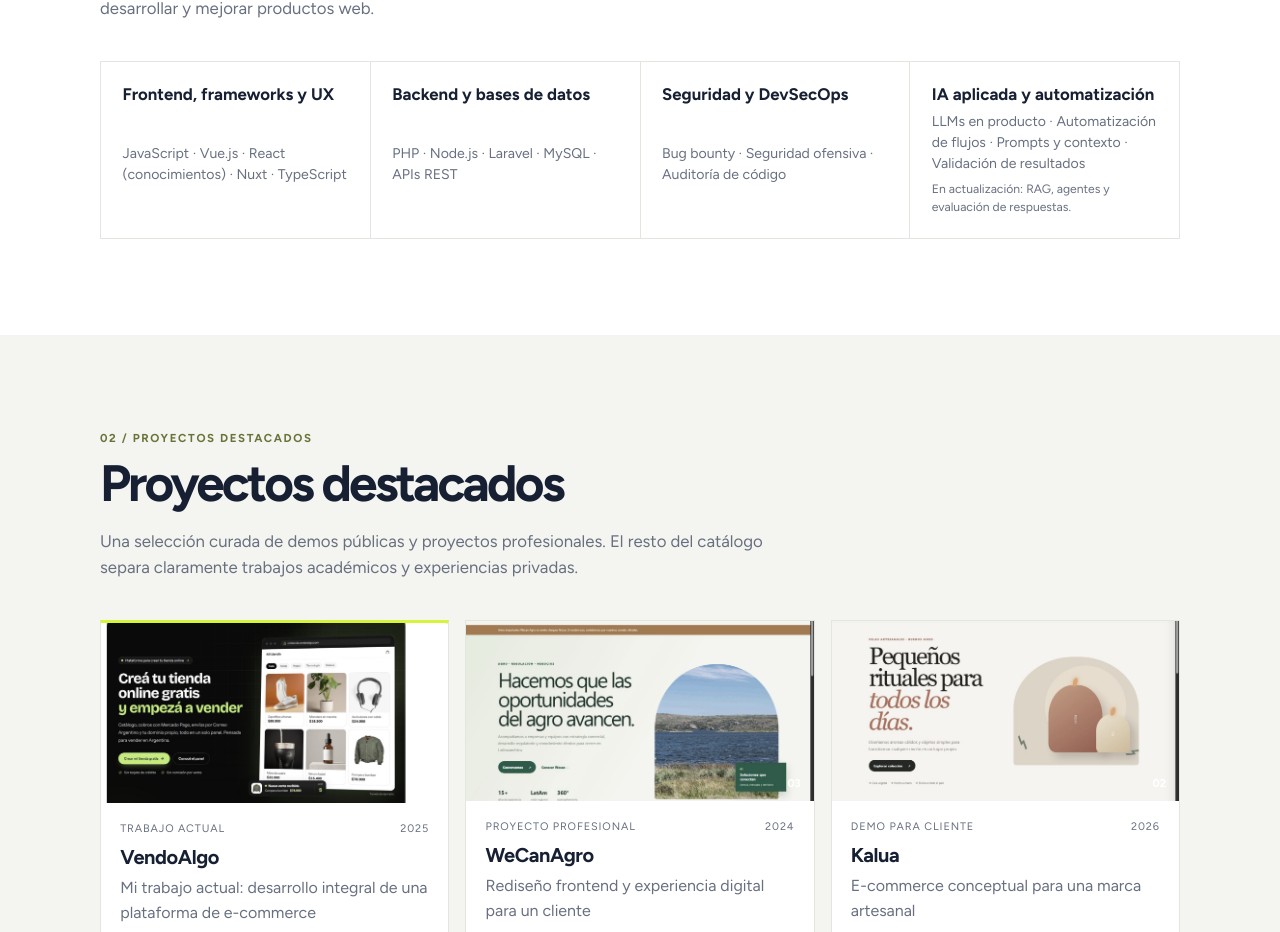
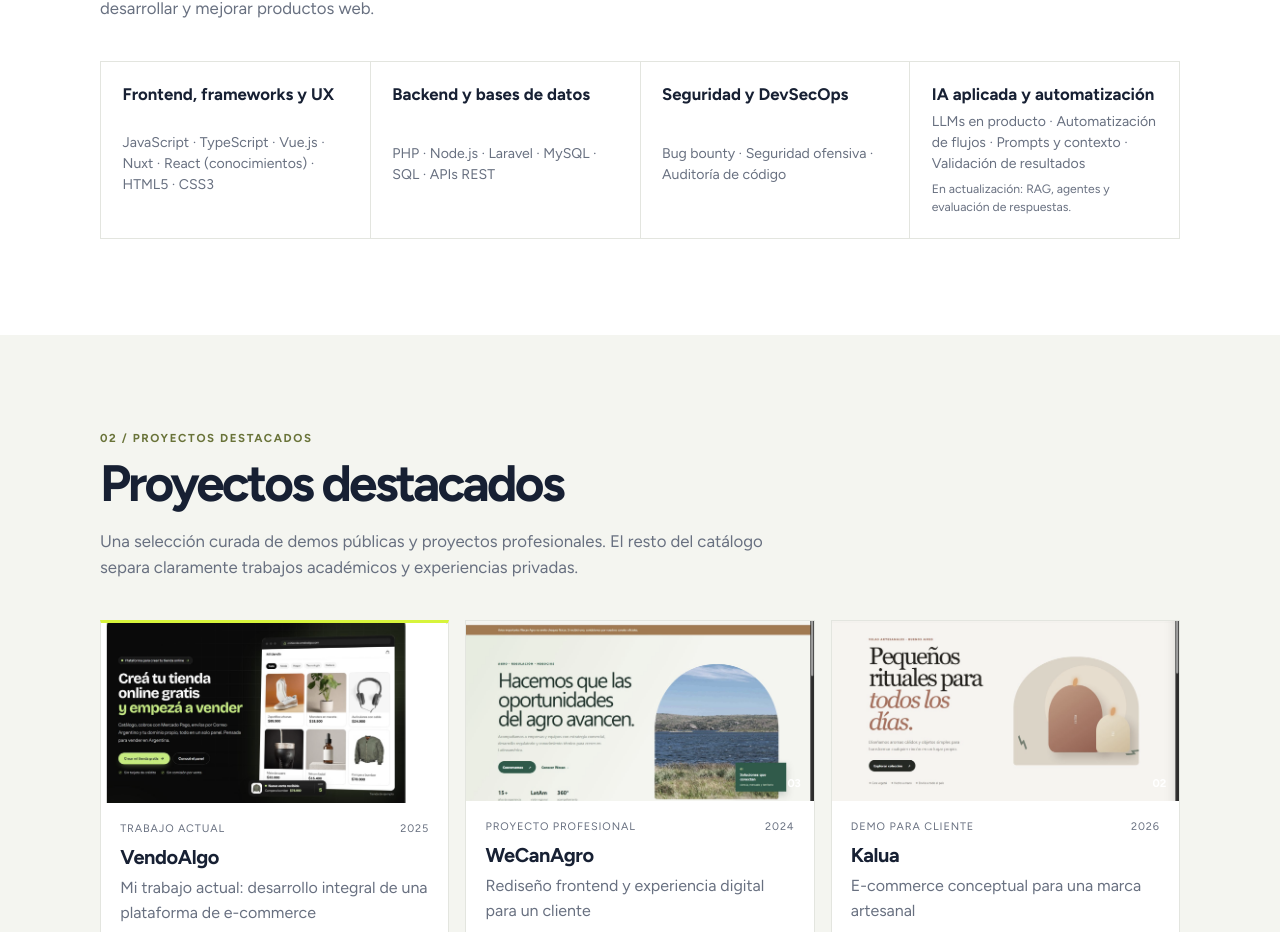
Before and after one commit to Pedro-2577/portfolio-2025, a Vue app: page / in a window 1280 px wide. Shown: the part 975-1907 px from the top of the page. Built offline with nearby package versions, Linux system fonts and the light colour scheme.

Commit message:
Include core web languages in skills overview

```diff
--- a/src/profile.js
+++ b/src/profile.js
@@ -73,7 +73,7 @@ export const professionalProfile = {
           "UX/UI",
           "AJAX"
         ],
-        "homeItems": ["JavaScript", "Vue.js", "React (conocimientos)", "Nuxt · TypeScript"]
+        "homeItems": ["JavaScript · TypeScript", "Vue.js · Nuxt", "React (conocimientos)", "HTML5 · CSS3"]
       },
       {
         "title": "Backend y bases de datos",
@@ -88,7 +88,7 @@ export const professionalProfile = {
           "APIs REST",
           "Arquitectura de software"
         ],
-        "homeItems": ["PHP", "Node.js", "Laravel", "MySQL · APIs REST"]
+        "homeItems": ["PHP", "Node.js", "Laravel", "MySQL · SQL · APIs REST"]
       },
       {
         "title": "Seguridad y DevSecOps",
@@ -217,7 +217,7 @@ export const professionalProfile = {
           "UX/UI",
           "AJAX"
         ],
-        "homeItems": ["JavaScript", "Vue.js", "React (familiarity)", "Nuxt · TypeScript"]
+        "homeItems": ["JavaScript · TypeScript", "Vue.js · Nuxt", "React (familiarity)", "HTML5 · CSS3"]
       },
       {
         "title": "Backend & databases",
@@ -232,7 +232,7 @@ export const professionalProfile = {
           "REST APIs",
           "Software architecture"
         ],
-        "homeItems": ["PHP", "Node.js", "Laravel", "MySQL · REST APIs"]
+        "homeItems": ["PHP", "Node.js", "Laravel", "MySQL · SQL · REST APIs"]
       },
       {
         "title": "Security & DevSecOps",
```
